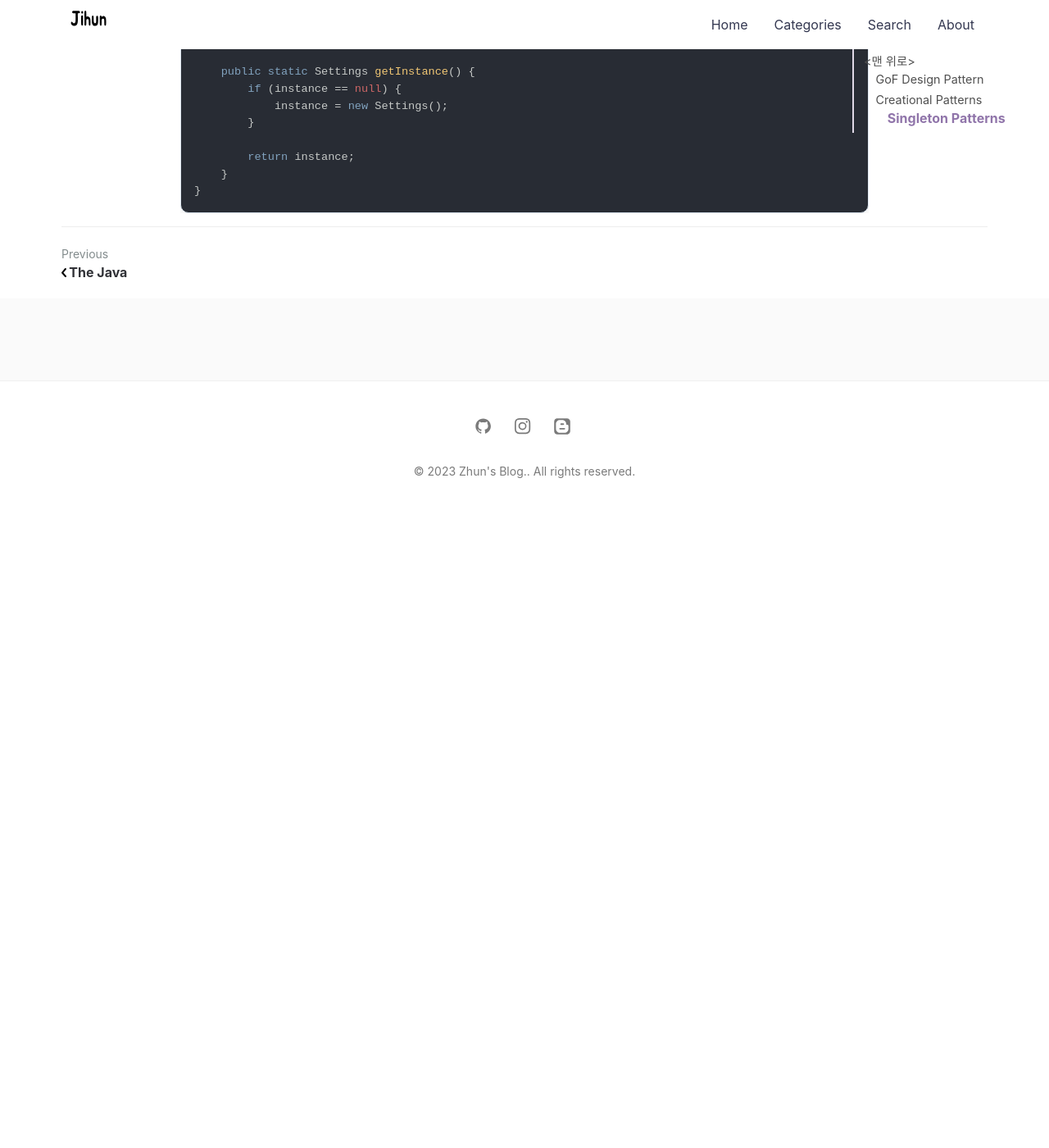
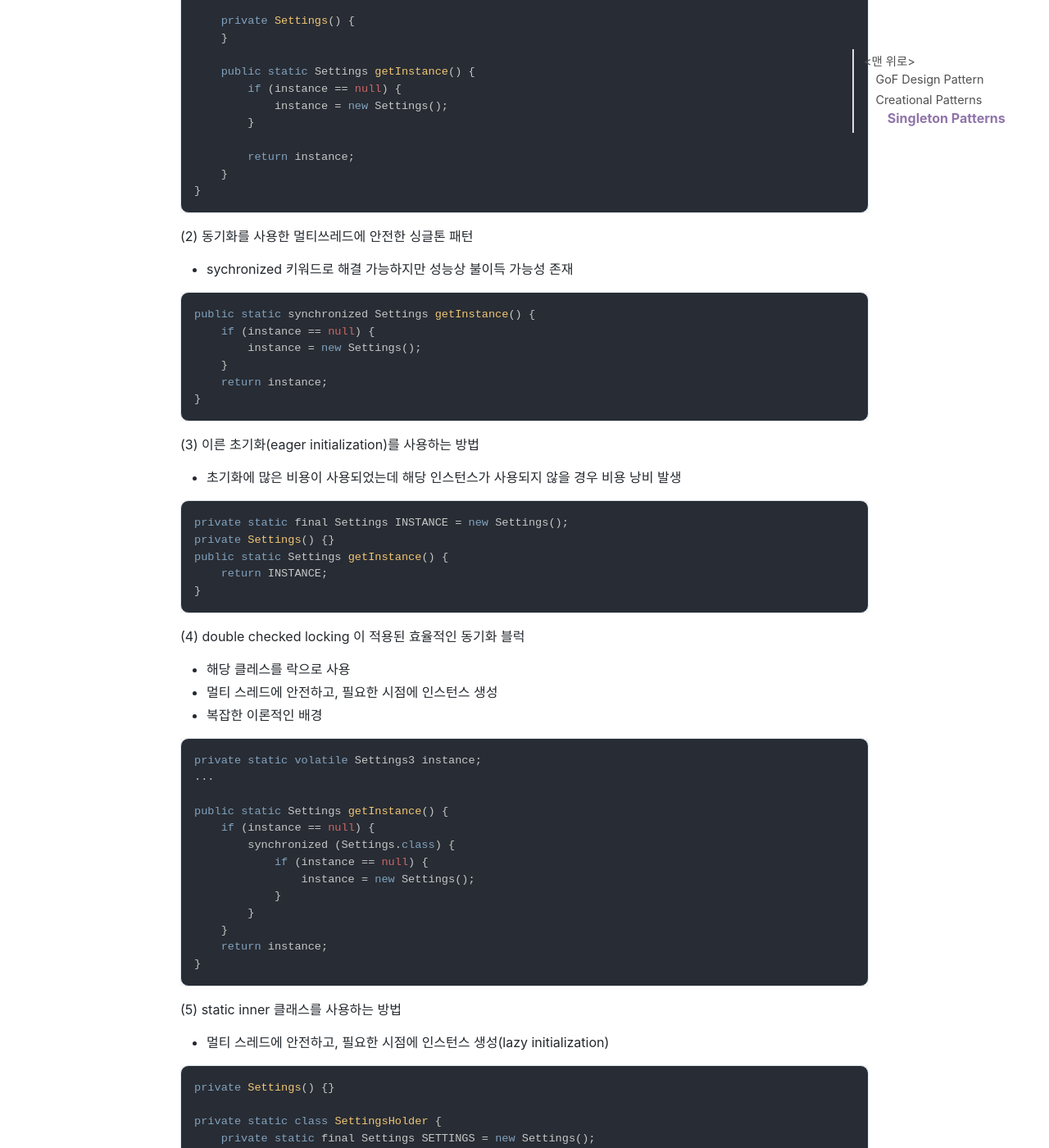
Before and after one commit to jihunparkme/jihunparkme.github.io, a Jekyll site: the page built from _posts/2023-11-01-gof-design-pattern.md, in a window 1280 px wide and 1400 px high, scrolled down 1196 px. Shown: the whole window at 82% size. Built offline with Jekyll 4.4.1, drawn with Linux system fonts in a browser that asks for light colours; nearby versions of some CDN libraries; comment, search, counter and statistics services are not loaded; before the commit the page ends 1826 px from its top, so only the background shows below that; some of the changed text lies outside the part shown.

Commit message:
[Design Pattern] 싱글톤 패턴 2부 - 멀티 쓰레드 환경에서 안전하게 구현하는 방법

````diff
--- a/_posts/2023-11-01-gof-design-pattern.md
+++ b/_posts/2023-11-01-gof-design-pattern.md
@@ -20,7 +20,7 @@ featured-img: design-pattern
 - 인스턴스를 한 개만 만들어서 제공하는 클래스 필요
 
 (1) private 생성자와 public static 메소드를 사용
-- 여러 스레드가 동시에 접근 가능한 위험 존재
+- 여러 스레드가 동시에 접근할 경우 여러 인스턴스 생성 가능성 존재
 
 ```java
 public class Settings {
@@ -39,3 +39,62 @@ public class Settings {
     }
 }
 ```
+
+(2) 동기화를 사용한 멀티쓰레드에 안전한 싱글톤 패턴
+- sychronized 키워드로 해결 가능하지만 성능상 불이득 가능성 존재
+
+```java
+public static synchronized Settings getInstance() {
+    if (instance == null) {
+        instance = new Settings();
+    }
+    return instance;
+}
+```
+
+(3) 이른 초기화(eager initialization)를 사용하는 방법
+- 초기화에 많은 비용이 사용되었는데 해당 인스턴스가 사용되지 않을 경우 비용 낭비 발생
+
+```java
+private static final Settings INSTANCE = new Settings();
+private Settings() {}
+public static Settings getInstance() {
+    return INSTANCE;
+}
+```
+
+(4) double checked locking 이 적용된 효율적인 동기화 블럭
+- 해당 클레스를 락으로 사용
+- 멀티 스레드에 안전하고, 필요한 시점에 인스턴스 생성
+- 복잡한 이론적인 배경
+
+```java
+private static volatile Settings3 instance;
+...
+
+public static Settings getInstance() {
+    if (instance == null) {
+        synchronized (Settings.class) {
+            if (instance == null) {
+                instance = new Settings();
+            }
+        }
+    }
+    return instance;
+}
+```
+
+(5) static inner 클래스를 사용하는 방법
+- 멀티 스레드에 안전하고, 필요한 시점에 인스턴스 생성(lazy initialization)
+
+```java
+private Settings() {}
+
+private static class SettingsHolder {
+    private static final Settings SETTINGS = new Settings();
+}
+
+public static Settings getInstance() {
+    return SettingsHolder.SETTINGS;
+}
+```
````
